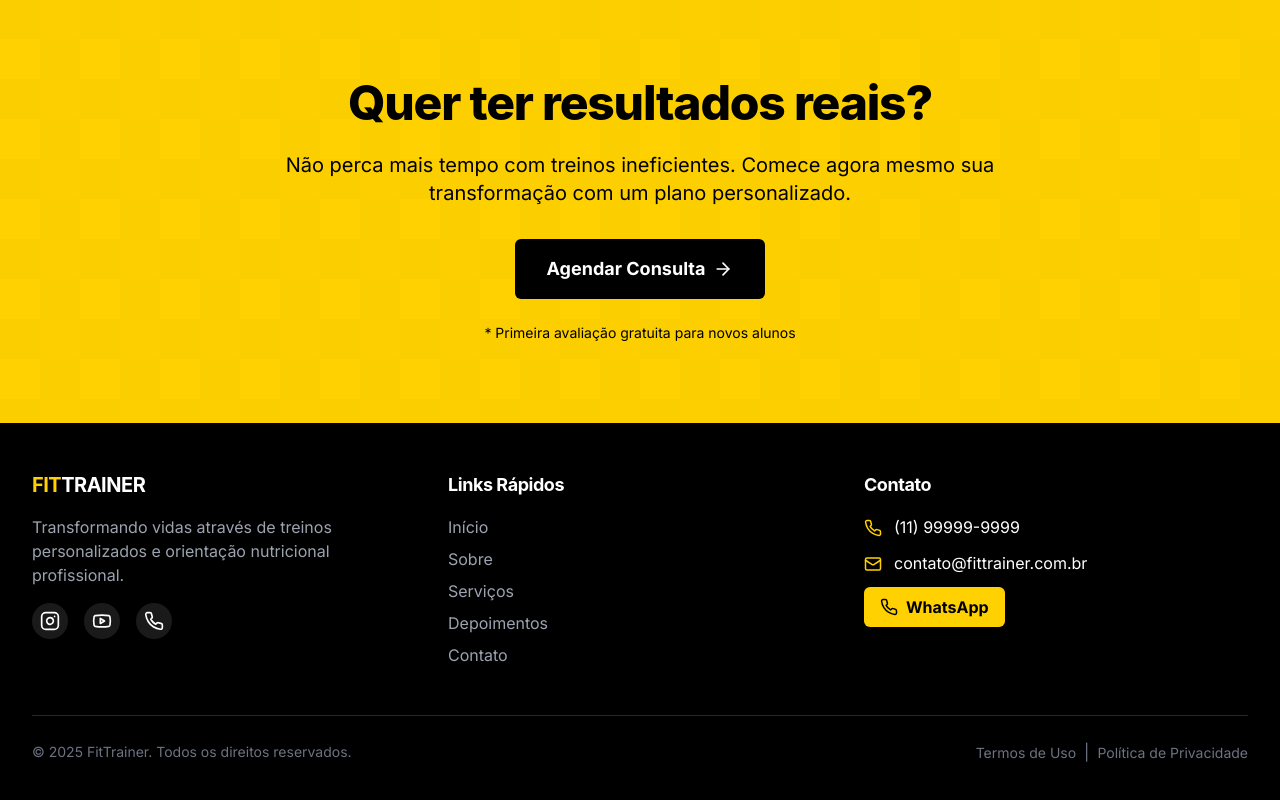
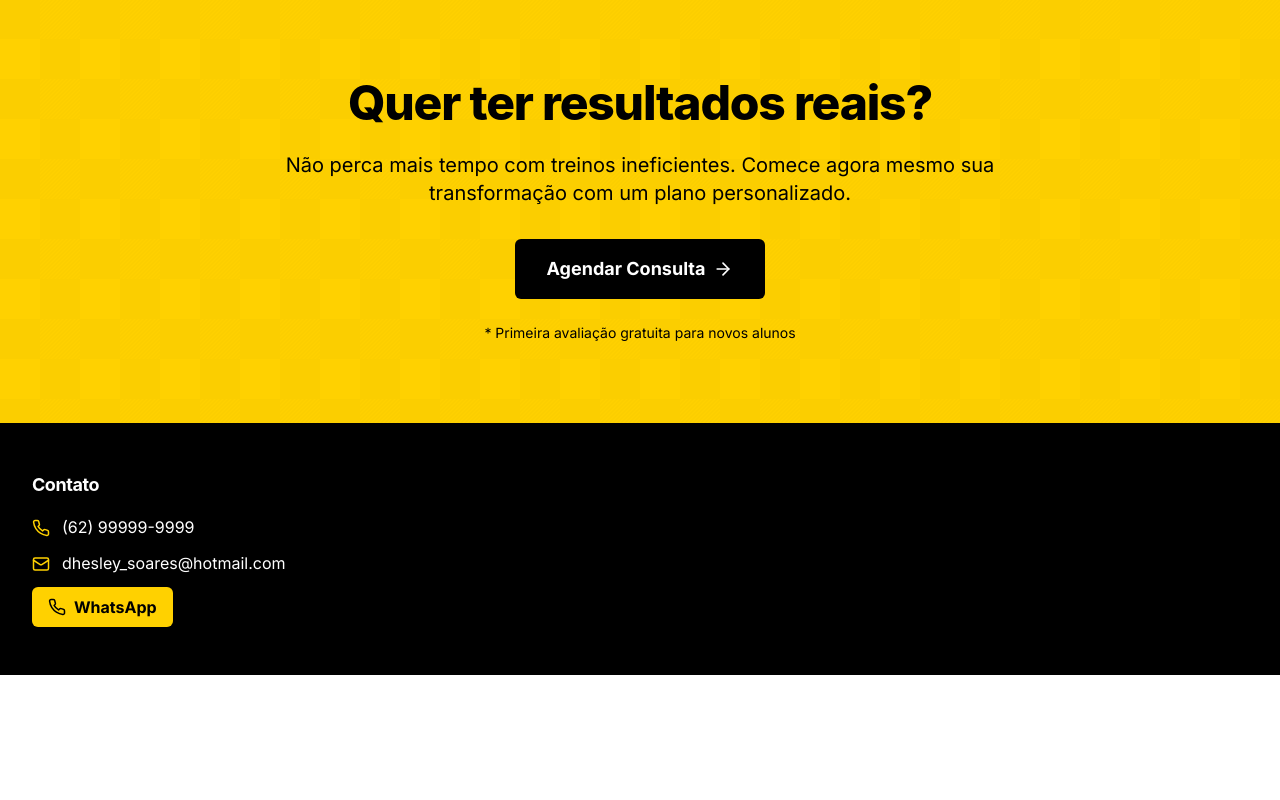
Before and after one commit to wesmarcal-go/fit-journey-design, a React (Vite) app: page / in a window 1280 px wide. Shown: the part 3849-4649 px from the top of the page. After the commit the page ends 4524 px from the top, so only its background shows below. Built offline with nearby package versions, Linux system fonts and the light colour scheme.

Commit message:
Visual edit in Lovable
Edited UI in Lovable

```diff
--- a/src/components/Footer.tsx
+++ b/src/components/Footer.tsx
@@ -1,115 +1,26 @@
-
 import React from "react";
 import { Instagram, Youtube, Phone, Mail } from "lucide-react";
-
 const Footer: React.FC = () => {
-  return (
-    <footer className="bg-trainer-black text-white py-12">
+  return <footer className="bg-trainer-black text-white py-12">
       <div className="trainer-container">
         <div className="grid md:grid-cols-3 gap-8">
-          <div>
-            <h3 className="text-xl font-bold mb-4">
-              <span className="text-trainer-yellow">FIT</span>TRAINER
-            </h3>
-            <p className="text-gray-400 mb-4 max-w-xs">
-              Transformando vidas através de treinos personalizados e
-              orientação nutricional profissional.
-            </p>
-            <div className="flex space-x-4">
-              <a
-                href="https://instagram.com"
-                target="_blank"
-                rel="noopener noreferrer"
-                className="bg-white bg-opacity-10 p-2 rounded-full hover:bg-trainer-yellow hover:text-trainer-black transition-colors"
-                aria-label="Instagram"
-              >
-                <Instagram size={20} />
-              </a>
-              <a
-                href="https://youtube.com"
-                target="_blank"
-                rel="noopener noreferrer"
-                className="bg-white bg-opacity-10 p-2 rounded-full hover:bg-trainer-yellow hover:text-trainer-black transition-colors"
-                aria-label="YouTube"
-              >
-                <Youtube size={20} />
-              </a>
-              <a
-                href="https://wa.me/5511999999999"
-                target="_blank"
-                rel="noopener noreferrer"
-                className="bg-white bg-opacity-10 p-2 rounded-full hover:bg-trainer-yellow hover:text-trainer-black transition-colors"
-                aria-label="WhatsApp"
-              >
-                <Phone size={20} />
-              </a>
-            </div>
-          </div>
 
-          <div>
-            <h4 className="text-lg font-bold mb-4">Links Rápidos</h4>
-            <ul className="space-y-2">
-              <li>
-                <a
-                  href="#inicio"
-                  className="text-gray-400 hover:text-trainer-yellow transition-colors"
-                >
-                  Início
-                </a>
-              </li>
-              <li>
-                <a
-                  href="#sobre"
-                  className="text-gray-400 hover:text-trainer-yellow transition-colors"
-                >
-                  Sobre
-                </a>
-              </li>
-              <li>
-                <a
-                  href="#servicos"
-                  className="text-gray-400 hover:text-trainer-yellow transition-colors"
-                >
-                  Serviços
-                </a>
-              </li>
-              <li>
-                <a
-                  href="#depoimentos"
-                  className="text-gray-400 hover:text-trainer-yellow transition-colors"
-                >
-                  Depoimentos
-                </a>
-              </li>
-              <li>
-                <a
-                  href="#contato"
-                  className="text-gray-400 hover:text-trainer-yellow transition-colors"
-                >
-                  Contato
-                </a>
-              </li>
-            </ul>
-          </div>
+
+
 
           <div>
             <h4 className="text-lg font-bold mb-4">Contato</h4>
             <ul className="space-y-3">
               <li className="flex items-start">
                 <Phone className="text-trainer-yellow mr-3 mt-1 flex-shrink-0" size={18} />
-                <span>(11) 99999-9999</span>
+                <span>(62) 99999-9999</span>
               </li>
               <li className="flex items-start">
                 <Mail className="text-trainer-yellow mr-3 mt-1 flex-shrink-0" size={18} />
-                <span>contato@fittrainer.com.br</span>
+                <span>dhesley_soares@hotmail.com</span>
               </li>
               <li className="mt-6">
-                <a
-                  href="https://wa.me/5511999999999"
-                  target="_blank"
-                  rel="noopener noreferrer"
-                  className="bg-trainer-yellow text-trainer-black font-bold py-2 px-4 rounded-md inline-flex items-center hover:bg-opacity-90 transition-colors"
-                >
+                <a href="https://wa.me/5511999999999" target="_blank" rel="noopener noreferrer" className="bg-trainer-yellow text-trainer-black font-bold py-2 px-4 rounded-md inline-flex items-center hover:bg-opacity-90 transition-colors">
                   <Phone size={18} className="mr-2" />
                   <span>WhatsApp</span>
                 </a>
@@ -118,23 +29,8 @@ const Footer: React.FC = () => {
           </div>
         </div>
 
-        <div className="border-t border-gray-800 mt-12 pt-6 flex flex-col md:flex-row justify-between items-center">
-          <p className="text-gray-500 text-sm">
-            &copy; {new Date().getFullYear()} FitTrainer. Todos os direitos reservados.
-          </p>
-          <div className="mt-4 md:mt-0">
-            <a href="#" className="text-gray-500 text-sm hover:text-trainer-yellow transition-colors">
-              Termos de Uso
-            </a>
-            <span className="mx-2 text-gray-500">|</span>
-            <a href="#" className="text-gray-500 text-sm hover:text-trainer-yellow transition-colors">
-              Política de Privacidade
-            </a>
-          </div>
-        </div>
+
       </div>
-    </footer>
-  );
+    </footer>;
 };
-
 export default Footer;
```
